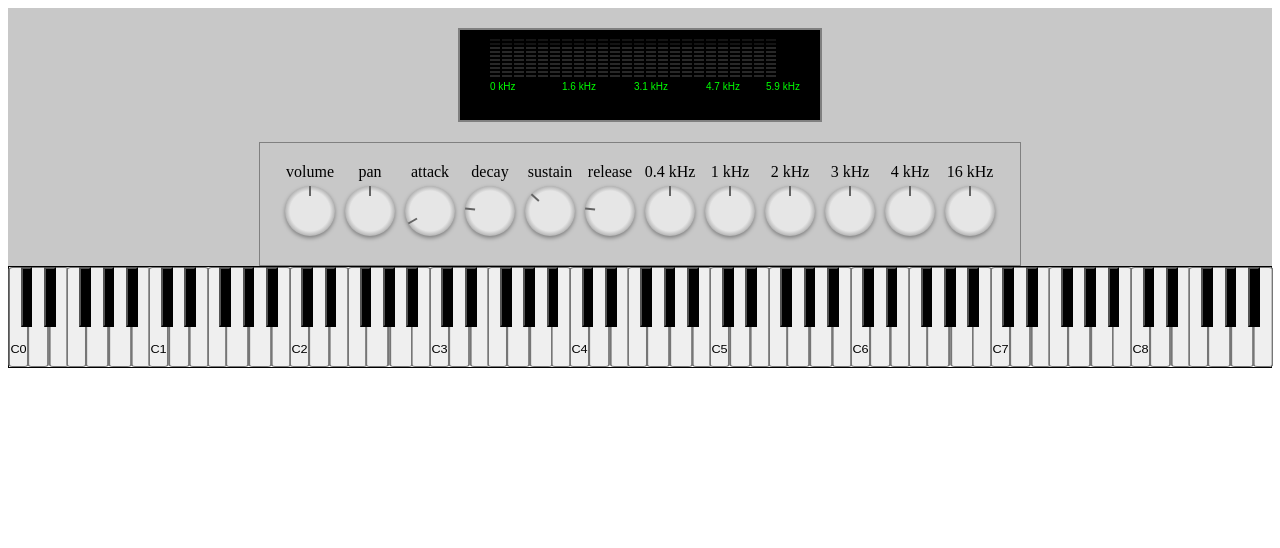
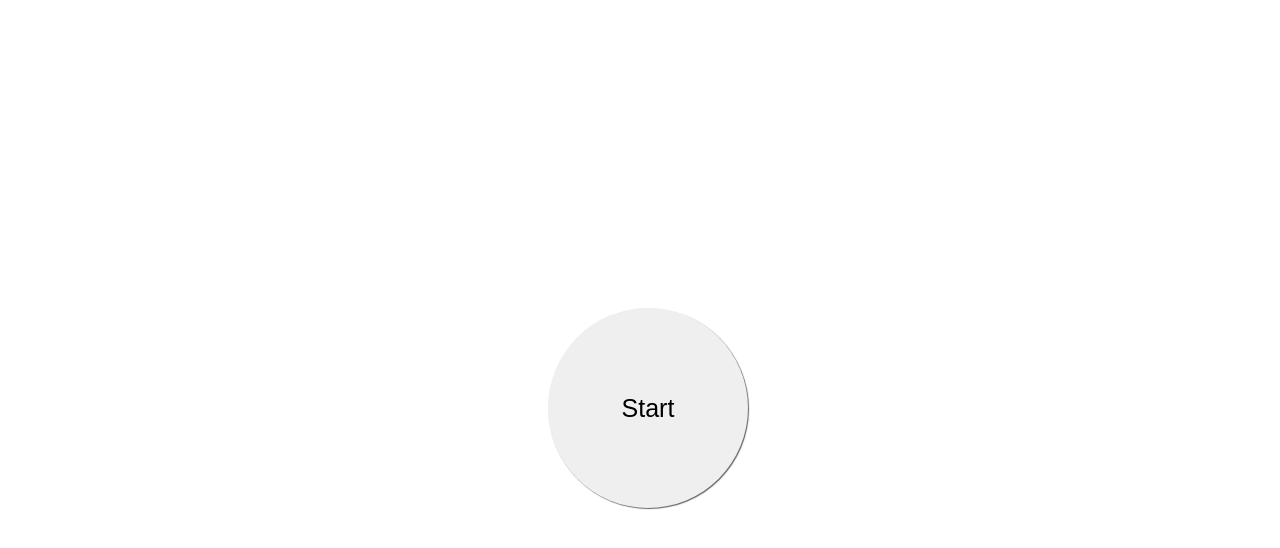
Before and after one commit to ai-petri/piano, a plain HTML site: page index.html in a window 1280 px wide. Drawn offline with Linux system fonts and the light colour scheme.

Commit message:
AudioContext user gesture

```diff
--- a/index.html
+++ b/index.html
@@ -8,6 +8,9 @@
     <link rel="stylesheet" href="style.css">
 </head>
 <body>
+    <div id="overlay">
+        <button id="start_button">Start</button>
+    </div>
     <div id="panel">
         <div id="screen"></div>
         <div id="controls">
--- a/script.js
+++ b/script.js
@@ -2,7 +2,10 @@ const keyboard = document.querySelector("#keyboard");
 
 const frequencies = [16.35, 17.32, 18.35, 19.45, 20.60, 21.83, 23.12, 24.50, 25.96, 27.50, 29.14, 30.87, 32.70, 34.65, 36.71, 38.89, 41.20, 43.65, 46.25, 49.00, 51.91, 55.00, 58.27, 61.74, 65.41, 69.30, 73.42, 77.78, 82.41, 87.31, 92.50, 98.00, 103.83, 110.00, 116.54, 123.47, 130.81, 138.59, 146.83, 155.56, 164.81, 174.61, 185.00, 196.00, 207.65, 220.00, 233.08, 246.94, 261.63, 277.18, 293.66, 311.13, 329.63, 349.23, 369.99, 392.00, 415.30, 440.00, 466.16, 493.88, 523.25, 554.37, 587.33, 622.25, 659.25, 698.46, 739.99, 783.99, 830.61, 880.00, 932.33, 987.77, 1046.50, 1108.73, 1174.66, 1244.51, 1318.51, 1396.91, 1479.98, 1567.98, 1661.22, 1760.00, 1864.66, 1975.53, 2093.00, 2217.46, 2349.32, 2489.02, 2637.02, 2793.83, 2959.96, 3135.96, 3322.44, 3520.00, 3729.31, 3951.07, 4186.01, 4434.92, 4698.63, 4978.03, 5274.04, 5587.65, 5919.91, 6271.93, 6644.88, 7040.00, 7458.62, 7902.13]
 
-const ctx = new AudioContext();
+function init()
+{
+
+    var ctx = new AudioContext();
     console.log(ctx.currentTime);
     var isDown = false;
     addEventListener("mousedown", _=>isDown=true);
@@ -89,7 +92,13 @@ for(let i=0; i<108; i++)
 
         keyboard.append(button);
     }
+}
 
+document.querySelector("#start_button").addEventListener("click",e=>
+{
+    init();
+    document.querySelector("#overlay").style.display = "none";
+})
 
 
 function Key(context, frequency)
--- a/style.css
+++ b/style.css
@@ -4,6 +4,32 @@
     display: flex;
     justify-content: stretch;
 }
+
+#overlay{
+    background-color: white;
+    width: 100vw;
+    height: 100vh;
+    position: absolute;
+    z-index: 1;
+    display: flex;
+    align-items: center;
+    justify-content: center;
+}
+#start_button{
+    width: 200px;
+    height: 200px;
+    border-radius: 50%;
+    border: none;
+    box-shadow: 1px 1px 1px rgb(100,100,100);
+    font-size: 25px;
+
+}
+
+#start_button:active{
+    box-shadow: inset 1px 1px 1px rgb(100,100,100);
+
+}
+
 
 .key{
     flex-basis: 0;
```
Lines whose indentation alone changed are shown as unchanged.
